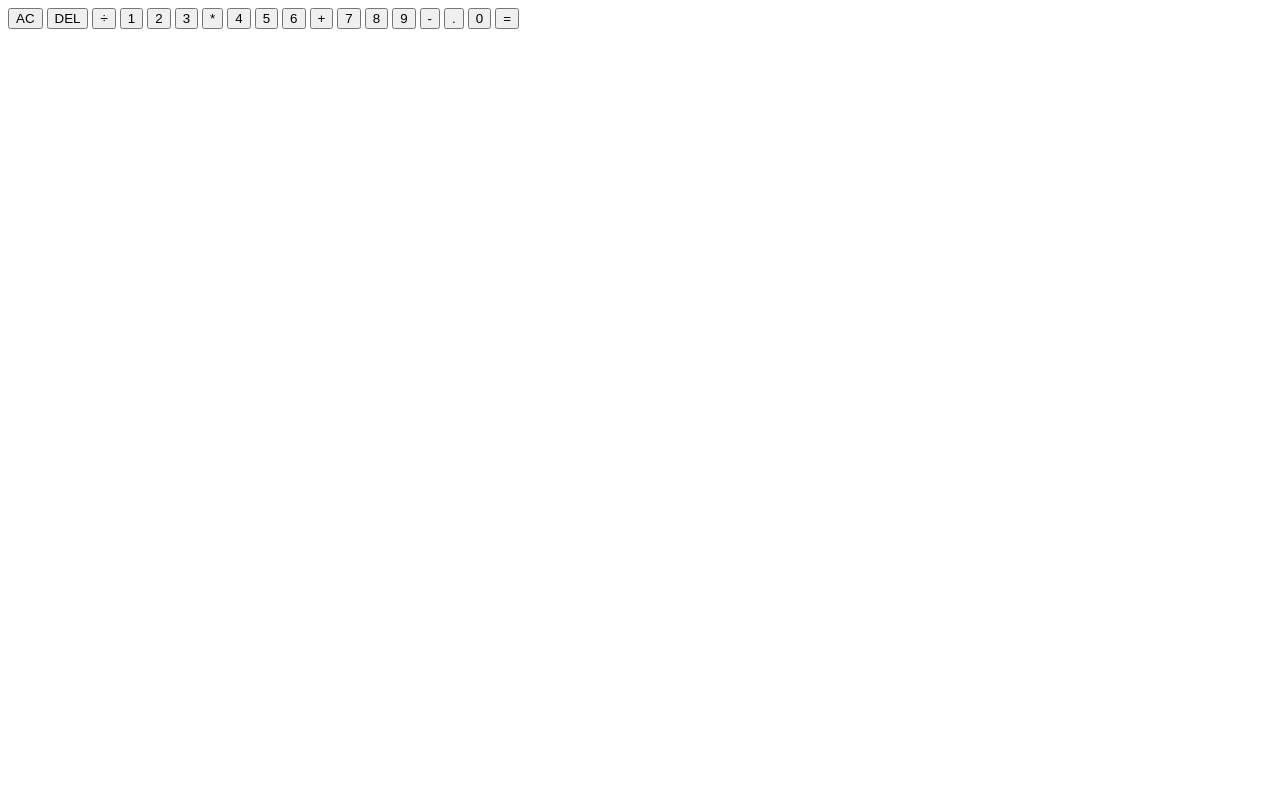
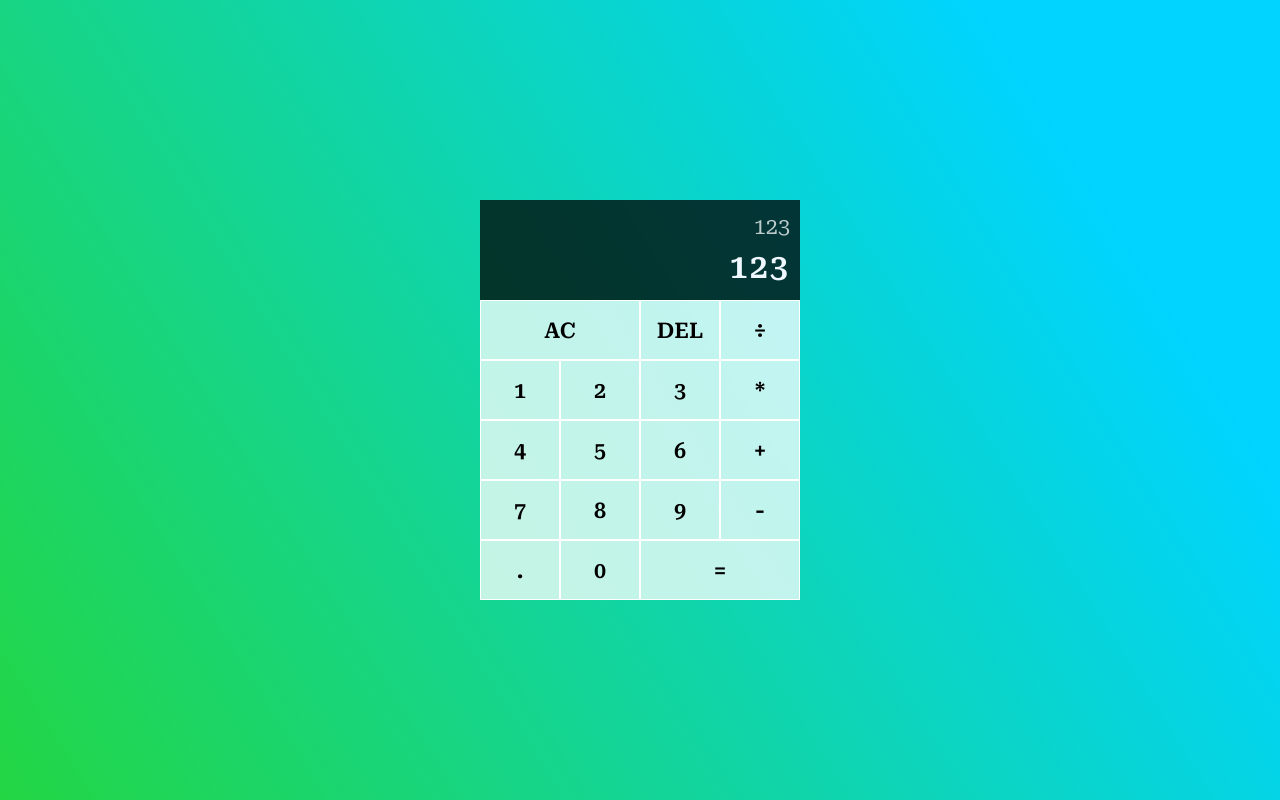
Before and after one commit to alaaobed88/Html-Css-Js-calculator, a plain HTML site: page index.Html in a window 1280 px wide. Drawn offline with Linux system fonts and the light colour scheme.

Commit message:
added all css stylings to the calculator and relied on grid and flexbox  to layout the elements

```diff
--- a/index.Html
+++ b/index.Html
@@ -6,32 +6,35 @@
     <meta name="viewport" content="width=device-width, initial-scale=1.0">
     <title>Calculator</title>
     <link href="style.css" rel="stylesheet">
+    <link rel="preconnect" href="https://fonts.googleapis.com">
+    <link rel="preconnect" href="https://fonts.gstatic.com" crossorigin>
+    <link href="https://fonts.googleapis.com/css2?family=Roboto+Serif:ital,opsz,wght@0,8..144,100;0,8..144,200;0,8..144,300;0,8..144,400;0,8..144,500;0,8..144,600;0,8..144,700;1,8..144,100;1,8..144,200&display=swap" rel="stylesheet">
     <script src="script.js" defer></script>
 </head>
 <body>
  <div class="calculator-grid">
     <div class="display">
-        <div class="upper-display"></div>
-        <div class="lower-display"></div>
+        <div class="upper-display">123</div>
+        <div class="lower-display">123</div>
     </div>
-    <button class="buttons">AC</button>
-    <button class="buttons">DEL</button>
-    <button class="buttons">÷</button>
-    <button class="buttons">1</button>
-    <button class="buttons">2</button>
-    <button class="buttons">3</button>
-    <button class="buttons">*</button>
-    <button class="buttons">4</button>
-    <button class="buttons">5</button>
-    <button class="buttons">6</button>
-    <button class="buttons">+</button>
-    <button class="buttons">7</button>
-    <button class="buttons">8</button>
-    <button class="buttons">9</button>
-    <button class="buttons">-</button>
-    <button class="buttons">.</button>
-    <button class="buttons">0</button>
-    <button class="buttons">=</button>
+    <button class="span-two">AC</button>
+    <button>DEL</button>
+    <button>÷</button>
+    <button>1</button>
+    <button>2</button>
+    <button>3</button>
+    <button>*</button>
+    <button>4</button>
+    <button>5</button>
+    <button>6</button>
+    <button>+</button>
+    <button>7</button>
+    <button>8</button>
+    <button>9</button>
+    <button>-</button>
+    <button>.</button>
+    <button>0</button>
+    <button class="span-two">=</button>
  </div>
 </body>
 </html>
--- a/style.css
+++ b/style.css
@@ -0,0 +1,70 @@
+* {
+box-sizing: border-box;
+font-family: 'Roboto Serif', serif;
+font-size: 18px;
+}
+
+body {
+    background: rgb(2,0,36);
+    background: linear-gradient(58deg, rgba(2,0,36,1) 0%, rgba(16,210,51,0.9223039557619923) 0%, rgba(0,212,255,1) 83%);
+    margin:0;
+    padding:0;
+    height:100vh;
+}
+
+.calculator-grid {
+  display:grid;
+  grid-template-rows: minmax(100px, auto) repeat(5, 60px);
+  grid-template-columns: repeat(4, 80px);
+  justify-content:center;
+  align-content:center;
+  min-height:100vh;
+}
+
+.span-two{
+    grid-column: span 2;
+}
+
+.display{
+    grid-column: span 4;
+    background-color:rgba(0,0,0,0.75);
+    }
+
+button{
+    font-size: 1.2rem;
+    font-weight: 600 ;
+    background-color: rgba(255, 255, 255,0.75);
+    cursor: pointer;
+    border-color: white;
+    border-width: 1px;
+    border-style: solid;
+    outline: none;
+
+
+}
+
+button:hover{
+    background-color:azure;
+}
+
+.display{
+    display:flex;
+    align-items: flex-end;
+    justify-content:space-around;
+    flex-direction:column;
+    padding:10px;
+    word-wrap: break-word;
+    word-break: break-all;
+}
+
+.upper-display{
+font-size:1.2rem;
+color: rgba(255, 255, 255, 0.75);
+}
+
+.lower-display{
+    font-size:1.8rem;
+    color: aliceblue;
+    font-weight:600;
+    letter-spacing: 2px;
+}
```
